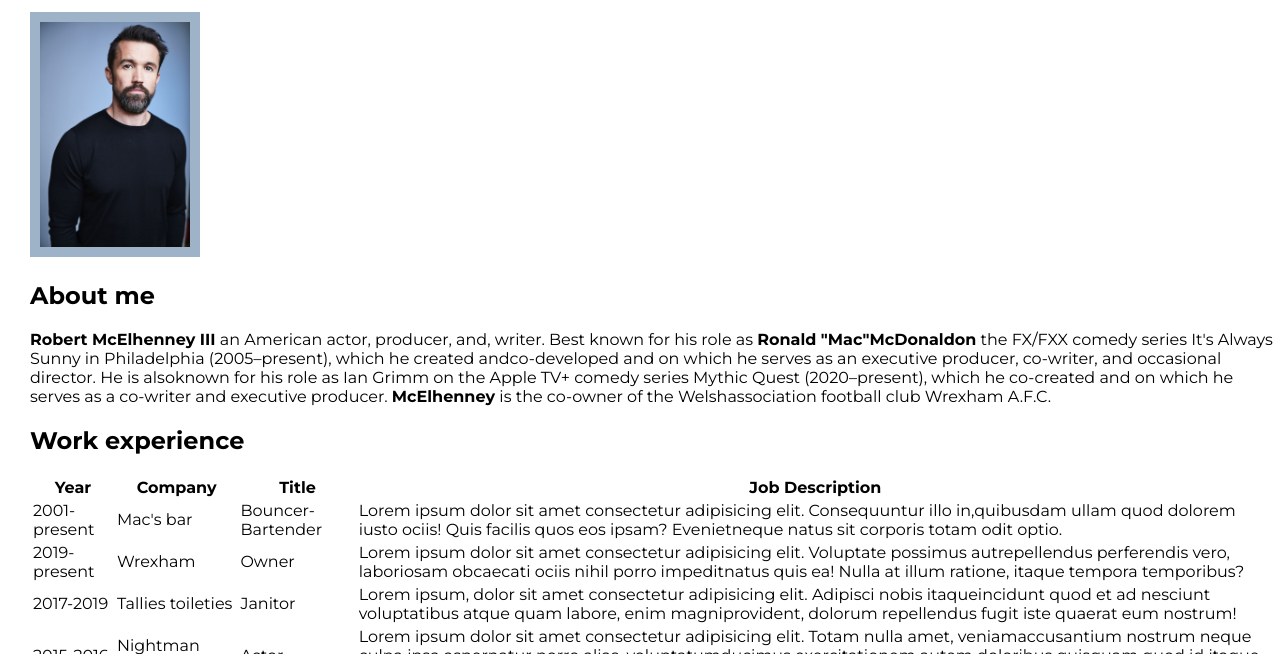
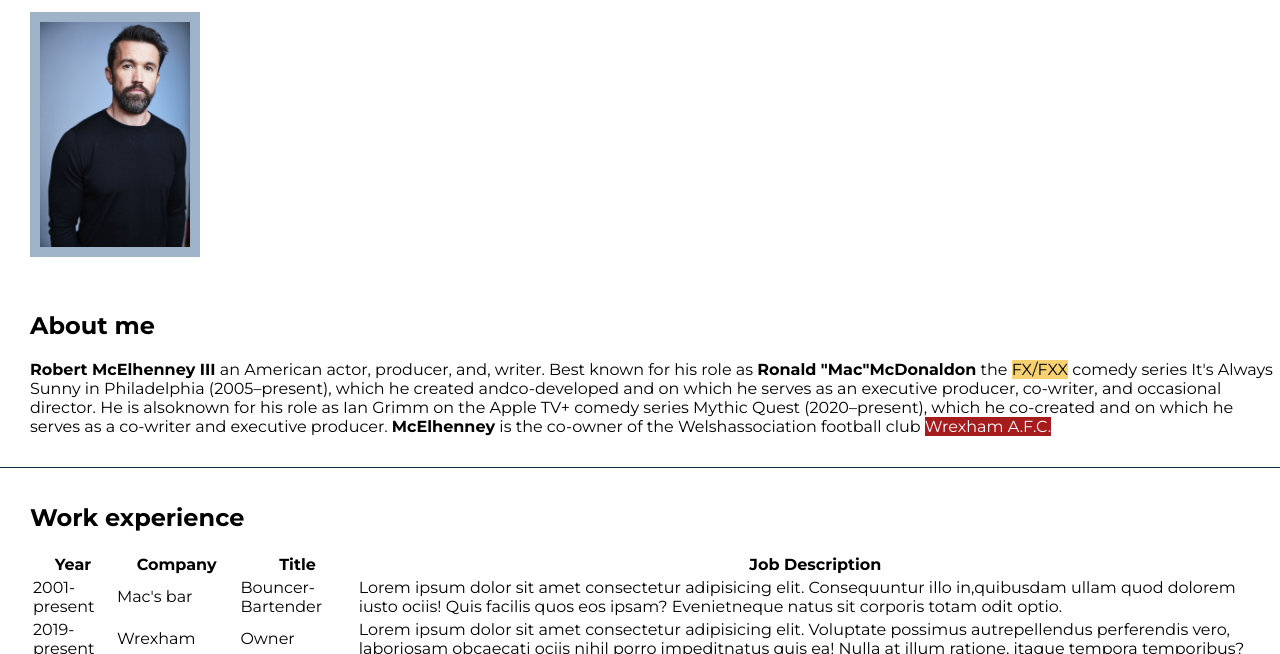
Before and after one commit to Some0ne3lse/robs-cv, a plain HTML site: page index.html in a window 1280 px wide. Shown: the part 146-800 px from the top of the page. Drawn offline with Linux system fonts and the light colour scheme.

Commit message:
Style About me

```diff
--- a/index.html
+++ b/index.html
@@ -104,7 +104,7 @@
         </tbody>
       </table>
     </div>
-    <div class="Education">
+    <div class="education">
       <h2>
         Education
       </h2>
--- a/styles.css
+++ b/styles.css
@@ -38,10 +38,31 @@
   font-weight: 700;
 }
 
-.content {
+img {
+  border: 10px solid #9FB3C8;
+  margin: 15px 5px 15px 30px;
+
+}
+
+.about,
+.experience,
+.education,
+.family,
+.quotes,
+.social-media {
   padding: 15px 5px 15px 30px;
 }
 
-img {
-  border: 10px solid #9FB3C8;
+.about {
+  margin: 0;
+  border-bottom: 1px solid #102A43;
 }
+
+.yellow {
+  background-color: #F7D070;
+}
+
+.red {
+  color: white;
+  background-color: #A61B1B;
+}
```
